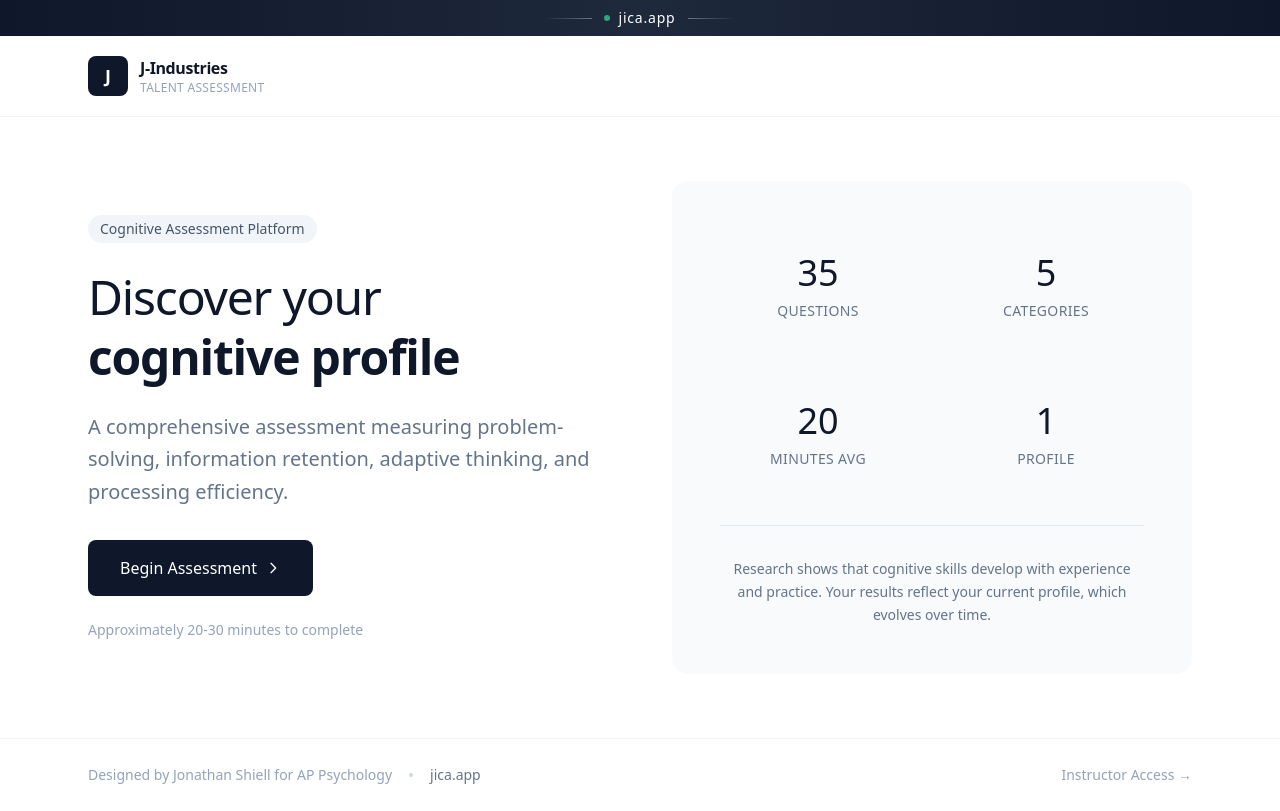
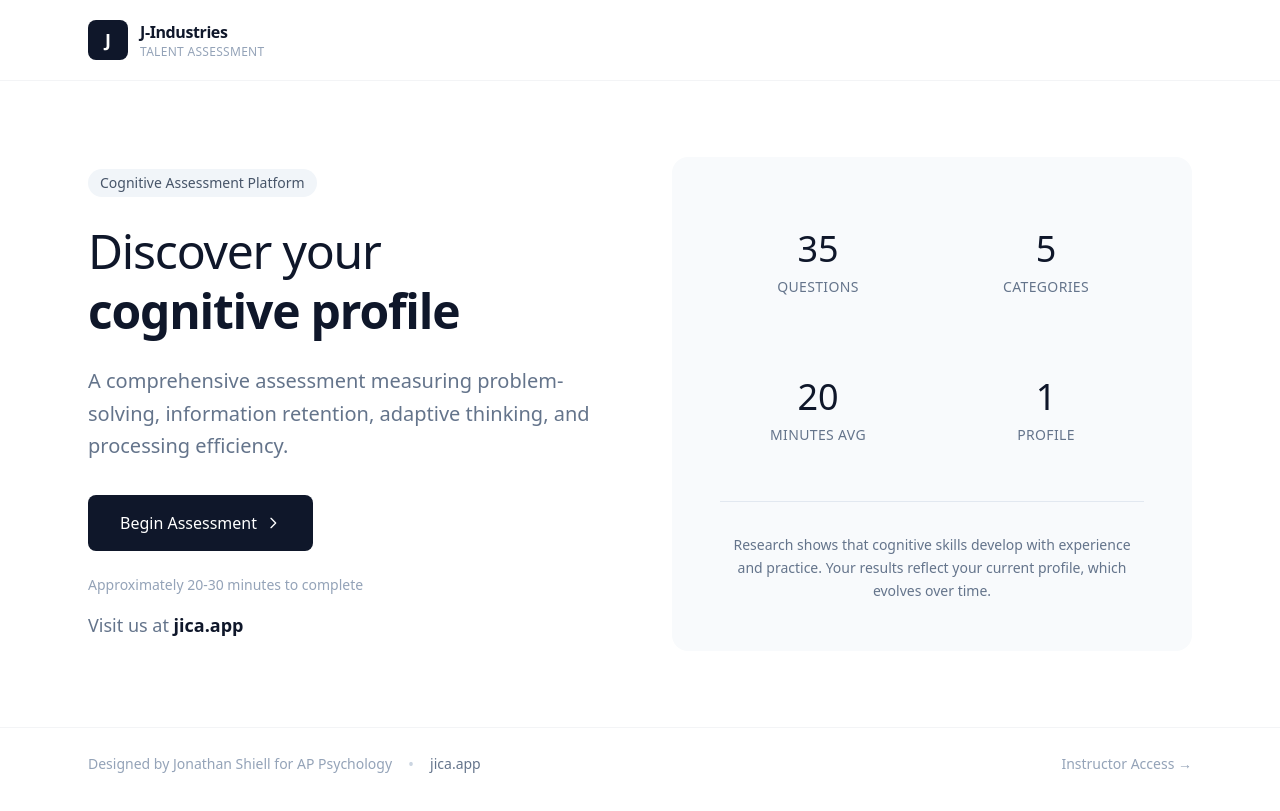
Before and after one commit to batmanhogwarts/jica-assessment, a React (Create React App) app: page / in a window 1280 px wide. Built offline with nearby package versions, Linux system fonts and the light colour scheme.

Commit message:
Update App.js

```diff
--- a/src/App.js
+++ b/src/App.js
@@ -56,16 +56,6 @@ const categoryNames = {analytical:"Analytical Reasoning",pattern:"Pattern Recogn
 
 const LandingPage = ({onStart,onSuffernAccess}) => (
   <div className="min-h-screen bg-white flex flex-col">
-    <div className="bg-gradient-to-r from-slate-900 via-slate-800 to-slate-900 py-2">
-      <div className="flex items-center justify-center gap-3">
-        <div className="h-px w-12 bg-gradient-to-r from-transparent to-slate-500"></div>
-        <a href="https://jica.app" className="flex items-center gap-2 text-white font-medium tracking-wider">
-          <span className="w-1.5 h-1.5 bg-emerald-400 rounded-full animate-pulse"></span>
-          <span className="text-sm">jica.app</span>
-        </a>
-        <div className="h-px w-12 bg-gradient-to-l from-transparent to-slate-500"></div>
-      </div>
-    </div>
     <header className="border-b border-gray-100">
       <div className="max-w-6xl mx-auto px-6 py-5 flex items-center justify-between">
         <div className="flex items-center gap-3">
@@ -88,6 +78,7 @@ const LandingPage = ({onStart,onSuffernAccess}) => (
             <p className="text-xl text-slate-500 leading-relaxed mb-8 font-light">A comprehensive assessment measuring problem-solving, information retention, adaptive thinking, and processing efficiency.</p>
             <button onClick={onStart} className="inline-flex items-center gap-2 px-8 py-4 bg-slate-900 text-white font-medium rounded-lg hover:bg-slate-800 transition-colors">Begin Assessment<svg className="w-4 h-4" fill="none" stroke="currentColor" viewBox="0 0 24 24"><path strokeLinecap="round" strokeLinejoin="round" strokeWidth={2} d="M9 5l7 7-7 7"/></svg></button>
             <p className="mt-6 text-sm text-slate-400">Approximately 20-30 minutes to complete</p>
+            <p className="mt-4 text-lg text-slate-500">Visit us at <span className="text-slate-900 font-semibold">jica.app</span></p>
           </div>
           <div className="bg-slate-50 rounded-2xl p-8 lg:p-12">
             <div className="grid grid-cols-2 gap-8">
```
